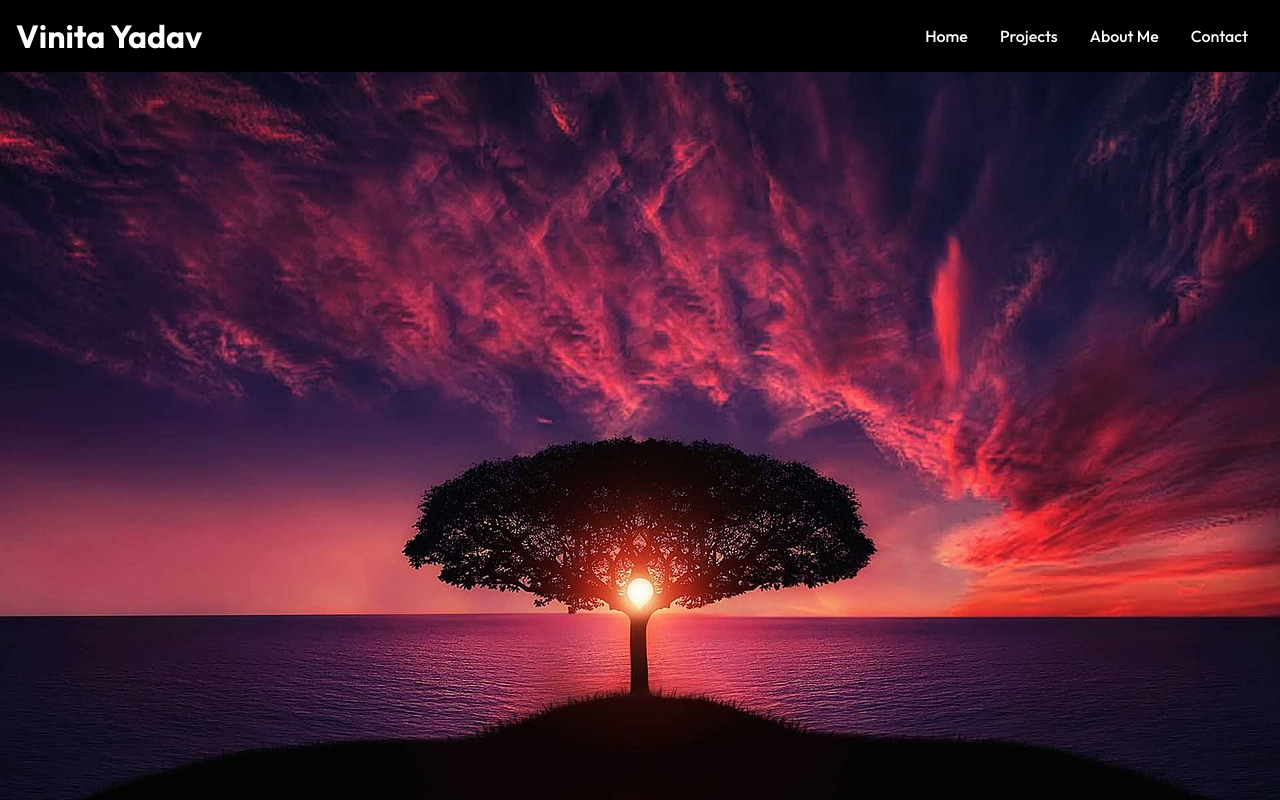
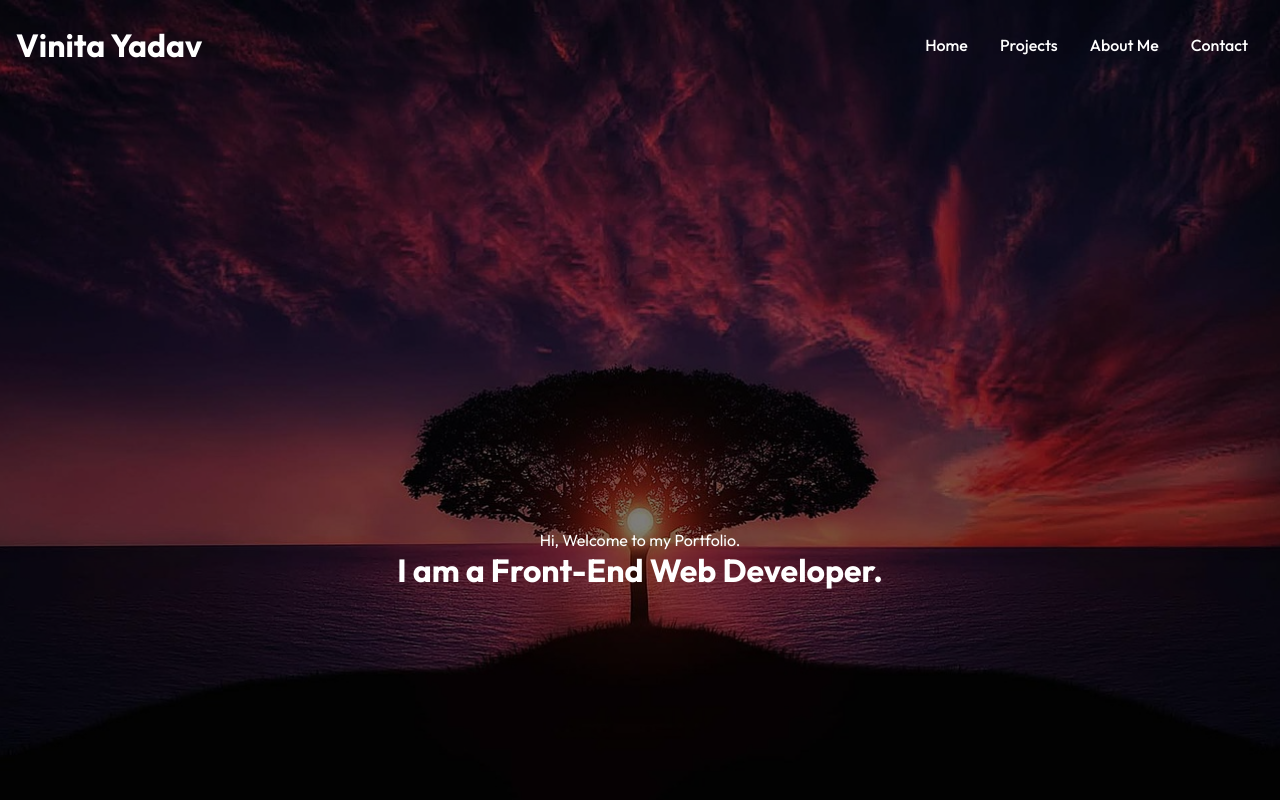
Before and after one commit to Vinita686/my-portfolio-React, a React (Create React App) app: page / in a window 1280 px wide. Shown: the top 800 px of the page. Built offline with nearby package versions, Linux system fonts and the light colour scheme.

Commit message:
styled the navbar n added name n brandname to hero section

```diff
--- a/src/Components/Hero/Hero.js
+++ b/src/Components/Hero/Hero.js
@@ -14,10 +14,10 @@ const Hero = () => {
             <p>Hi, Welcome to my Portfolio.</p>
             <h1>I am a Front-End Web Developer.</h1>
         </div>
-        <div>
+        {/* <div>
             <Link to="/project" className="btn">Projects</Link>
             <Link to="/contact" className="btn btn-light">Contact</Link>
-        </div>
+        </div> */}
 
     </div>
   )
--- a/src/Components/Hero/HeroStyle.css
+++ b/src/Components/Hero/HeroStyle.css
@@ -5,5 +5,34 @@
 }
 
 .intro-img{
+    width: 100%;
+    height: 100%;
+    background-size: cover;
+    background-position: center;
+    object-fit: cover;
+}
+
+.mask::after {
+    content: "";
+    width: 100%;
+    height: 100%;
+    position: absolute;
+    top: 0;
+    left: 0;
+    background-color: #000;
+    opacity: 0.5;
+}
+
+.hero {
+    height: 100%;
+    width: 100%;
+}
+
+.hero .content {
+    position: absolute;
+    transform: translate(-50%, -50%);
+    top: 70%;
+    left: 50%;
+    text-align: center;
 
 }
--- a/src/Components/Navbar/NavbarStyle.css
+++ b/src/Components/Navbar/NavbarStyle.css
@@ -3,6 +3,10 @@
     justify-content: space-between;
     align-items: center;
     padding: 1rem;
+    position: fixed;
+    width: 100%;
+    height: 90px;
+    z-index: 10;
 }
 
 .nav-items {
```
